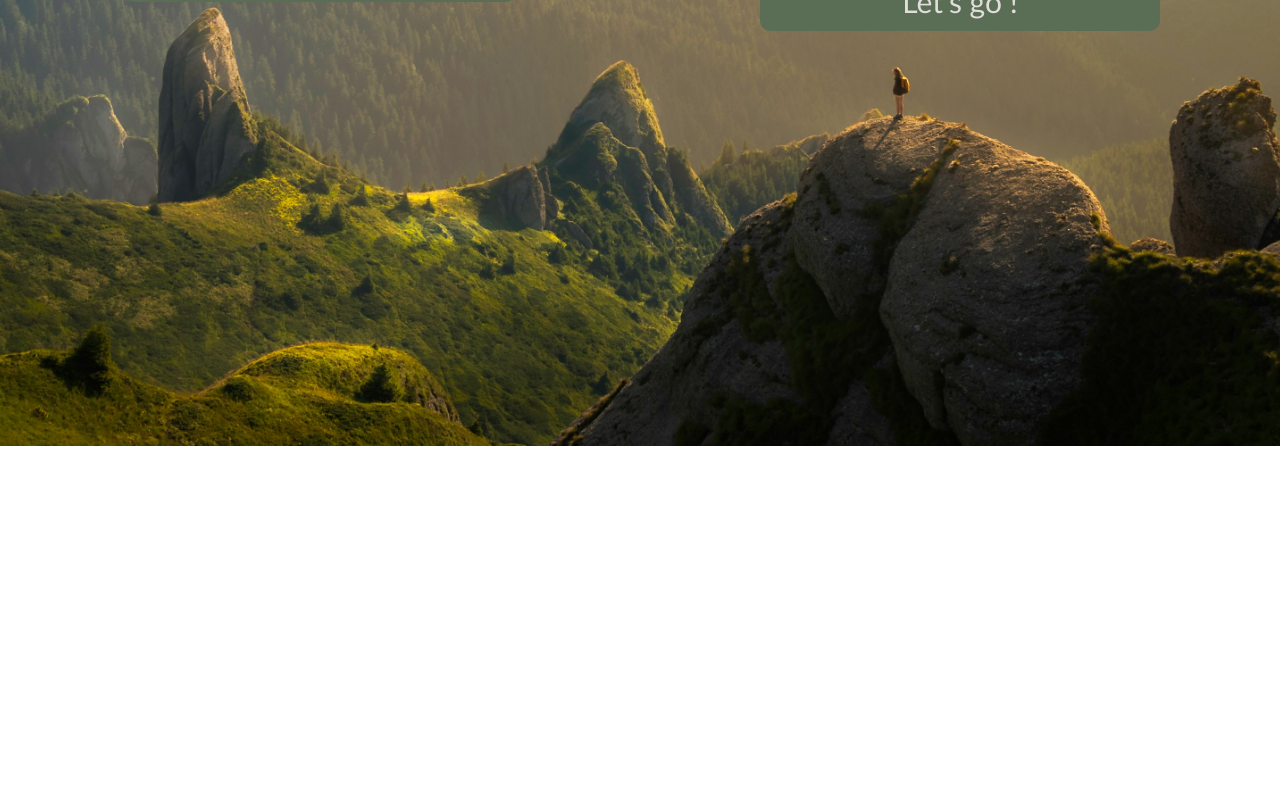
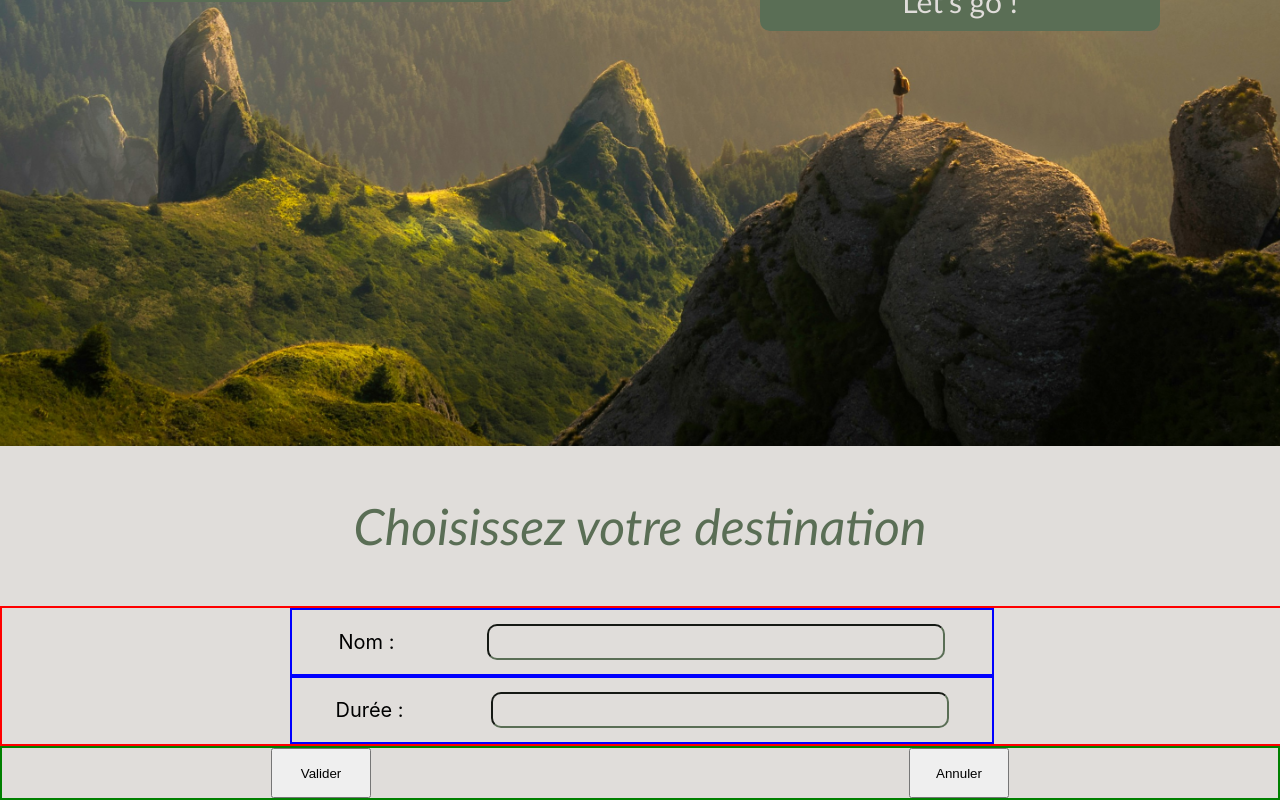
Before and after one commit to ZarakiMelo/Explorer-Trip, a React (Create React App) app: page /MyTripPage in a window 1280 px wide. Shown: the part 594-1394 px from the top of the page. Before the commit the page ends 1190 px from the top, so only its background shows below. Built offline with nearby package versions, Linux system fonts and the light colour scheme.

Commit message:
AddComponent structure

```diff
--- a/package.json
+++ b/package.json
@@ -13,10 +13,12 @@
     "@types/node": "^16.18.97",
     "@types/react": "^18.3.3",
     "@types/react-dom": "^18.3.0",
+
     "react": "^18.3.1",
+
     "react-calendar": "^5.0.0",
     "react-datepicker": "^6.9.0",
-    "react-dom": "^18.3.1",
+
     "react-modal": "^3.16.1",
     "react-router-dom": "^6.23.1",
     "react-scripts": "5.0.1",
@@ -48,6 +50,8 @@
     ]
   },
   "devDependencies": {
+    "@types/leaflet": "^1.9.12",
+    "@types/react-autosuggest": "^10.1.11",
     "@types/react-datepicker": "^6.2.0",
     "@types/react-modal": "^3.16.3"
   }
--- /dev/null
+++ b/src/components/AddDestination/AddDestination.module.css
@@ -0,0 +1,43 @@
+.container{
+
+}
+
+.inputs_container{
+    width: 100vw;
+    border: 2px solid red;
+    display: flex;
+    flex-direction: column;
+    justify-content: space-around;
+    align-items: center;
+}
+
+.input_container {
+    display: flex;
+    justify-content: space-around;
+    align-items: center;
+    width: 700px;
+    border: 2px solid blue;
+}
+
+input{
+    width: 450px;
+    height: 30px;
+    background-color: var(--color2);
+    border-radius: 10px;
+    border-color: var(--color1);
+}
+
+.input_name{
+    font-size: 20px;
+}
+
+.buttons_container{
+    border: 2px solid green;
+    display: flex;
+    justify-content: space-around;
+}
+
+button{
+    height: 50px;
+    width: 100px;
+}
--- /dev/null
+++ b/src/components/AddDestination/AddDestination.tsx
@@ -0,0 +1,31 @@
+import React from 'react';
+import styles from './AddDestination.module.css';
+import Title from '../Title/Title';
+
+
+const AddDestination: React.FC = () => {
+    const title = "Choisissez votre destination";
+  return (
+    <div className={styles.container}>
+                <Title text={title}/>
+                <div className={styles.inputs_container}>
+                    <div className={styles.input_container}>
+                             <p className={styles.input_name}>Nom :</p>
+                            <input className={styles.input}></input>
+
+                    </div>
+                    <div className={styles.input_container}>
+                        <p className={styles.input_name}>Durée :</p>
+                        <input className={styles.input}></input>
+
+                    </div>
+                </div>
+                <div className={styles.buttons_container}>
+                    <button type='button'>Valider</button>
+                    <button type='button'>Annuler</button>
+                </div>
+    </div>
+  )
+}
+
+export default AddDestination
--- a/src/index.css
+++ b/src/index.css
@@ -12,7 +12,7 @@ code {
     monospace;
 }
 :root {
-  --primary-color: #5A6E55;
-  --secondary-color: #e0ddda;
-  --font-family: Cambria, Cochin, Georgia, Times, 'Times New Roman', serif;
+  --color1: #5A6E55;
+  --color2: #e0ddda;
+  --family1: Cambria, Cochin, Georgia, Times, 'Times New Roman', serif;
 }
--- a/src/pages/MyTripPage/MyTripPage.tsx
+++ b/src/pages/MyTripPage/MyTripPage.tsx
@@ -2,6 +2,7 @@ import React, { useState, useEffect } from 'react';
 import styles from './MyTripPage.module.css';
 import NewTrip from '../../components/NewTrip/NewTrip';
 import { Trip, Value } from '../../types';
+import AddDestination from '../../components/AddDestination/AddDestination';
 
 const MyTripPage: React.FC = () => {
   const [trip, setTrip] = useState<Trip>(() => {
@@ -61,6 +62,7 @@ const MyTripPage: React.FC = () => {
         formatDate={formatDate}
         handleChangeState={handleChangeState}
       />
+      <AddDestination/>
     </div>
   );
 };
```
Also changed, not shown: 1 other file (tests, documents, lock files or other folders).
